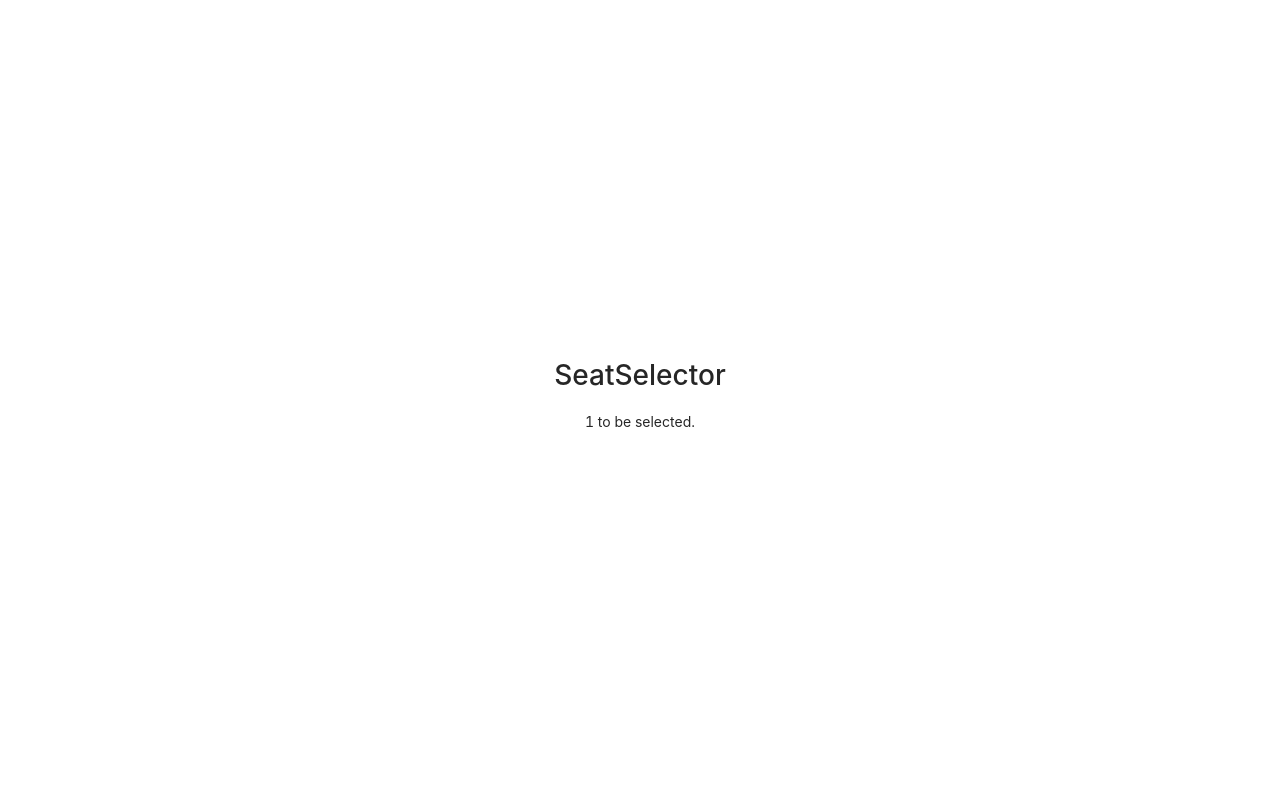
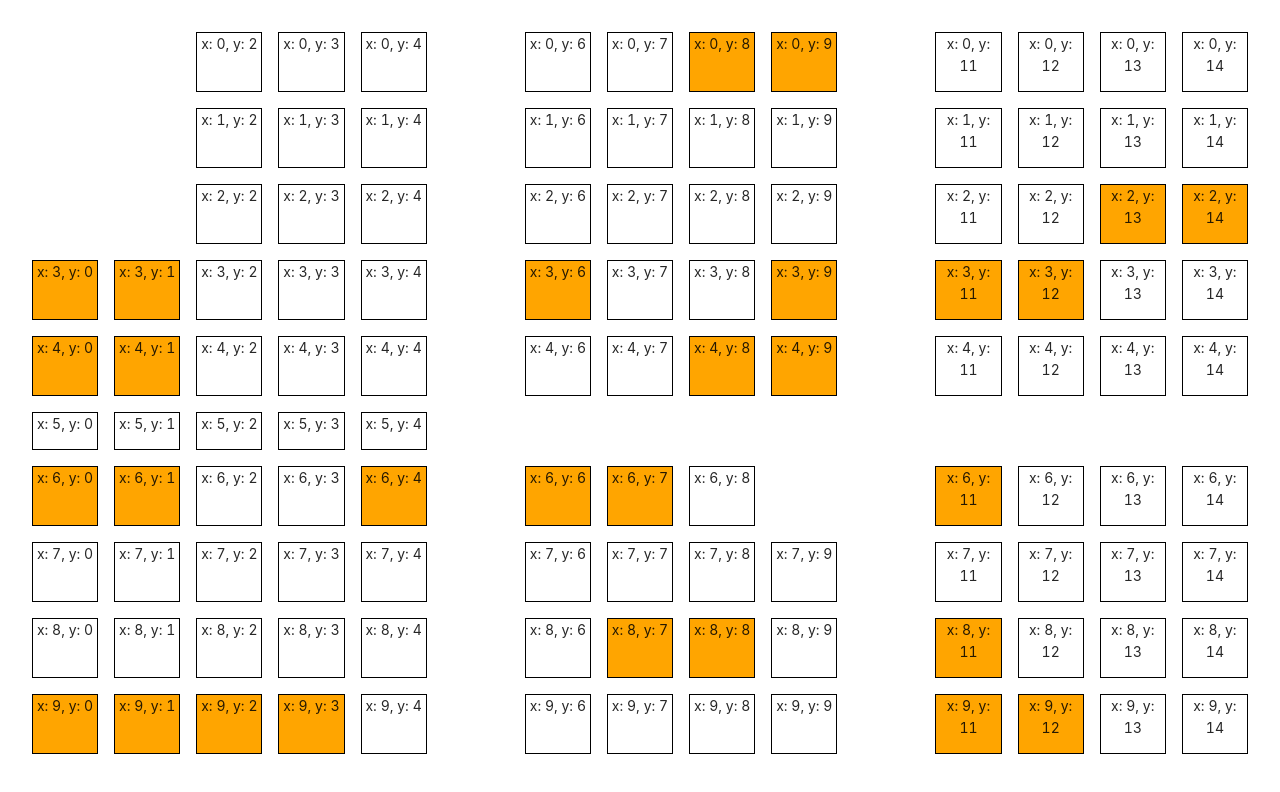
Before and after one commit to pwksn/cinema-seats, a React (Create React App) app: page /selection in a window 1280 px wide. Shown: the top 792 px of the page. Built offline with nearby package versions, Linux system fonts and the light colour scheme; data requests are answered from the project's data file.

Commit message:
Seats selection works

```diff
--- a/src/App.css
+++ b/src/App.css
@@ -4,6 +4,10 @@
   text-align: center;
   width: 100%;
   height: 100%;
+
+  /* display: flex;
+  justify-content: center;
+  align-items: center; */
 }
 
 .space-align-container {
--- /dev/null
+++ b/src/Components/Seat.js
@@ -0,0 +1,27 @@
+import { useState } from "react";
+
+const Seat = ({ seat, onSeatSelection }) => {
+
+    const [seatSelected, setSeatSelected] = useState(false);
+
+    const onSeatClicked = () => {
+        onSeatSelection(seat);
+        if (seat.selected) {
+            setSeatSelected(true);
+        } else {
+            setSeatSelected(false);
+        }
+    }
+
+    return (
+        <div
+            className={`seat ${seat.reserved ? 'seat-reserved' : ''} ${seatSelected ? 'seat-selected' : ''}`}
+            style={{gridColumn: `${seat.cords.y + 1}`, gridRow: `${seat.cords.x + 1}`}}
+            onClick={() => onSeatClicked()}
+            >
+            <p>x: {seat.cords.x}, y: {seat.cords.y}</p>
+        </div>
+    );
+}
+
+export default Seat;
--- a/src/Views/SeatsSelector.js
+++ b/src/Views/SeatsSelector.js
@@ -1,17 +1,44 @@
+import { useEffect } from 'react';
 import { useSelector } from 'react-redux';
 import useFetch from '../hooks/useFetch';
+import { Typography } from 'antd';
+import Seat from '../Components/Seat';
 
 const SeatsSelector = () => {
 
     const { data: seats, isPending, error } = useFetch('http://localhost:8000/seats');
+    const { Text } = Typography;
     const seatsCounter = useSelector(state => state.seatsCounter);
     const seatsTogether = useSelector(state => state.seatsTogether);
+    let selectedSeats = [];
+
+    useEffect(() => {
+        console.log(seats);
+    }, [seats]);
+
+    const onSeatSelection = (seat) => {
+        if (!seat.reserved && !seat.selected) {
+            seat.selected = true;
+            selectedSeats.push(seat);
+        } else if (!seat.reserved && seat.selected) {
+            seat.selected = false;
+            const index = selectedSeats.indexOf(seat);
+            if (index > -1) {
+                selectedSeats.splice(index, 1);
+            }
+        }
+        console.log(selectedSeats);
+        // console.log(seat);
+    }
+
 
     return (
-        <div>
-            <h1>SeatSelector</h1>
-            <p>{seatsCounter} to be selected.</p>
-            {seatsTogether && <p>Seats next to each other.</p>}
+        <div className="seats-box">
+            {seats && seats.map(seat => (
+                <Seat key={seat.id} seat={seat} onSeatSelection={(seat) => onSeatSelection(seat)}/>
+            ))}
+            {isPending && <Text style={{fontSize: '24px', gridColumn: '1 / -1'}}>Czekaj...</Text>}
+            {error && <Text style={{fontSize: '24px', gridColumn: '1 / -1'}}>Nie udało się pobrać danych. :(</Text>}
         </div>
     );
 }
--- a/src/Views/Starter.js
+++ b/src/Views/Starter.js
@@ -7,14 +7,6 @@ const Starter = () => {
 
     const { Text } = Typography;
     const dispatch = useDispatch();
-
-    const onInputChange = (value) => {
-        dispatch(updateSeatsCount(value));
-    }
-
-    const onCheckboxChange = () => {
-        dispatch(updateSeatsTogether());
-    }
 
     return (
         <div className="space-align-block">
@@ -26,7 +18,7 @@ const Starter = () => {
                         min={1}
                         max={100}
                         defaultValue={1}
-                        onChange={onInputChange}/>
+                        onChange={(value) => dispatch(updateSeatsCount(value))}/>
                 </Space>
                 <Space style={{margin: '16px 0'}}>
                     <Checkbox onChange={() => dispatch(updateSeatsTogether())}>
--- a/src/index.css
+++ b/src/index.css
@@ -18,3 +18,32 @@ code {
   font-family: source-code-pro, Menlo, Monaco, Consolas, 'Courier New',
     monospace;
 }
+
+.seats-box {
+  padding: 2rem;
+  width: 100%;
+  height: 100%;
+  display: grid;
+  /* grid-template-columns: repeat(15, 3rem);
+  grid-template-rows: repeat(12, 3rem); */
+  grid-template-columns: repeat(15, 1fr);
+  grid-template-rows: repeat(12, 1fr);
+  gap: 1rem;
+}
+
+.seat {
+  border: 1px solid #000;
+  width: 100%;
+  height: 100%;
+  cursor: pointer;
+  /* aspect-ratio: 1; */
+}
+
+.seat-reserved {
+  background-color: orange;
+  cursor: not-allowed;
+}
+
+.seat-selected {
+  background-color: #222;
+}
```
